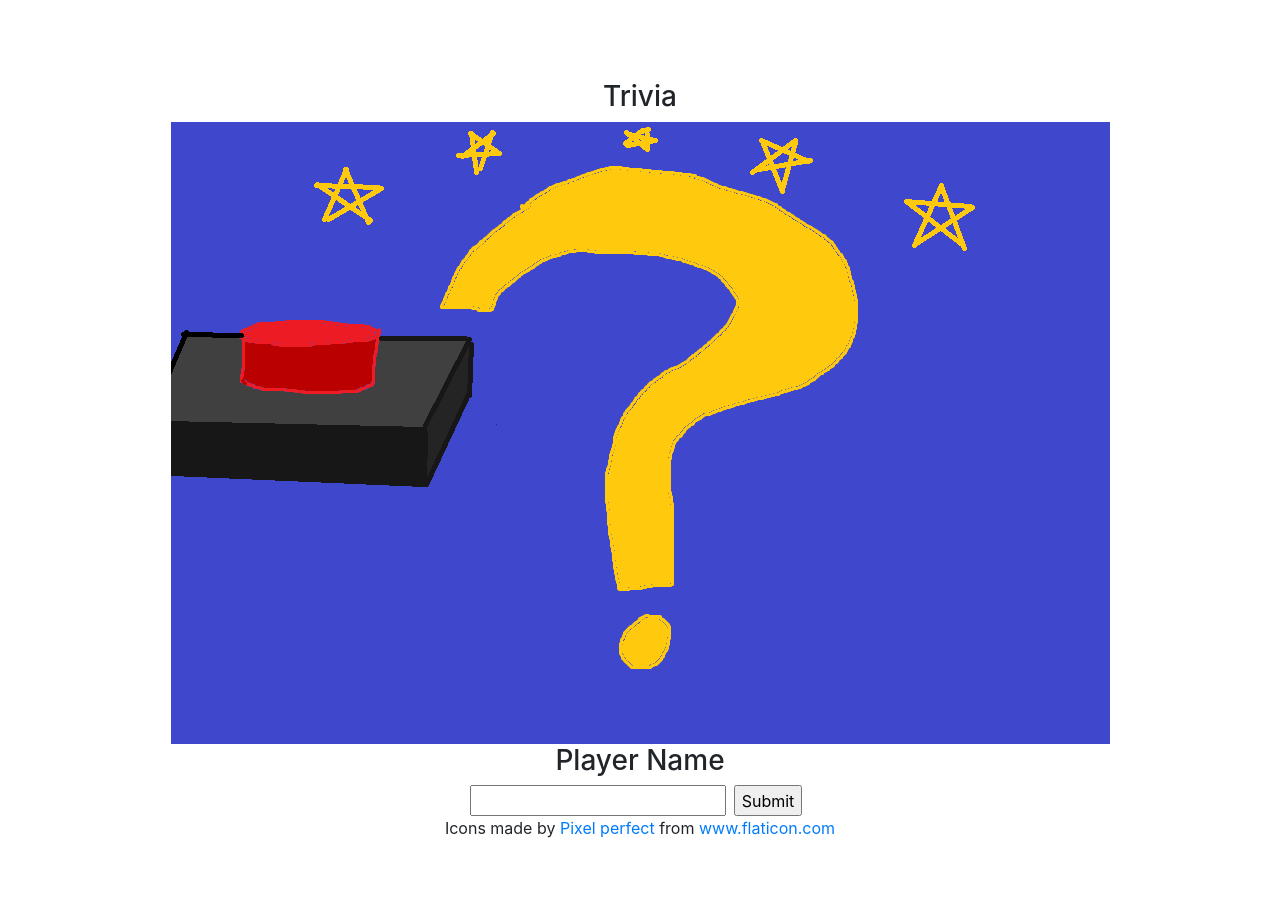
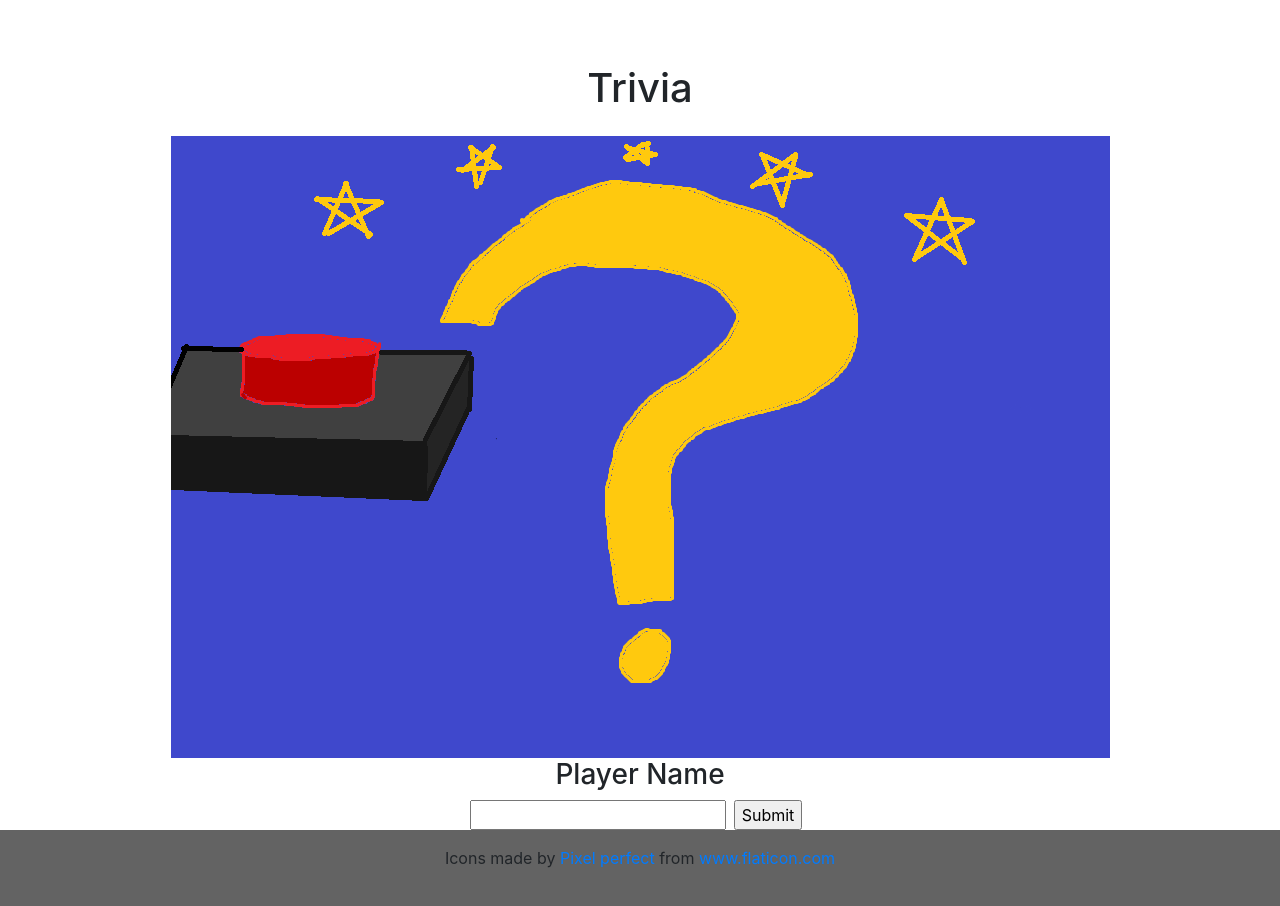
Before and after one commit to mdever/trivia, a React (Create React App) app in the folder client/: page / in a window 1280 px wide. Shown: the top 906 px of the page. Before the commit the page ends 840 px from the top, so only its background shows below. Built offline with nearby package versions, Linux system fonts and the light colour scheme.

Commit message:
Games list and style

```diff
--- a/client/src/App.css
+++ b/client/src/App.css
@@ -17,6 +17,11 @@ label {
   position: relative;
 }
 
+ul {
+  list-style: none;
+  padding-inline-start: 0;
+}
+
 #main {
   min-height: 400px;
 }
@@ -33,3 +38,7 @@ input {
 .full-width {
   width: 100%;
 }
+
+.justify-text {
+  text-align: justify;
+}
--- a/client/src/components/Footer.js
+++ b/client/src/components/Footer.js
@@ -1,6 +1,16 @@
+const footerStyle = {
+    position: 'absolute',
+    margin: 'auto',
+    left: 0,
+    right: 0,
+    minHeight: '200px',
+    backgroundColor: '#636363',
+    paddingTop: '1rem'
+}
+
 export default function Footer() {
     return (
-        <footer>
+        <footer style={footerStyle}>
             <div>Icons made by <a href="https://www.flaticon.com/authors/pixel-perfect" title="Pixel perfect">Pixel perfect</a> from <a href="https://www.flaticon.com/" title="Flaticon">www.flaticon.com</a></div>
         </footer>
     )
--- a/client/src/components/GamesList.js
+++ b/client/src/components/GamesList.js
@@ -1,11 +1,14 @@
 import { useEffect } from 'react';
+import { Link } from 'react-router-dom';
 import { useSelector, useDispatch } from 'react-redux';
 import { fetchGames } from '../redux/actions';
 
 function GameItem(props) {
     return (
-        <div>
-            <p>{props.game.name}</p>
+        <div class="card">
+            <div class="card-body">
+                <Link to={'/games/' + props.game.id}>{props.game.name}</Link>
+            </div>
         </div>
     )
 }
--- a/client/src/components/Header.js
+++ b/client/src/components/Header.js
@@ -1,5 +1,6 @@
 const headerStyle = {
-    paddingTop: '3rem'
+    paddingTop: '2rem',
+    paddingBottom: '1rem'
 }
 
 export default function Header() {
@@ -7,7 +8,7 @@ export default function Header() {
         <header style={headerStyle}>
             <div className="row">
                 <div className="col-sm">
-                    <h3>Trivia</h3>
+                    <h1>Trivia</h1>
                 </div>
             </div>
         </header>
--- a/client/src/components/HomePage.js
+++ b/client/src/components/HomePage.js
@@ -19,16 +19,18 @@ export default function HomePage(props) {
 
     return (
         <div id="home-page">
-            <div className="row justify-content-center" style={{minHeight: '300px'}}>
-                <div className="col-md-4" style={{display: 'flex', alignItems: 'center', flexWrap: 'wrap'}}>
+            <div className="row justify-content-center" style={{minHeight: '300px', paddingTop: '3rem'}}>
+                <div className="col-md-4">
                     <JoinRoom />
                 </div>
             </div>
-            <div className="row" style={{minHeight: '400px'}}>
-                <div className="col-md-6">
+            <div className="row" style={{minHeight: '300px'}}>
+                <div className="col-md-6 justify-text">
+                    <h3>My Games</h3>
                     <GamesList />
                 </div>
                 <div className="col-md-6">
+                    <h3>New Game</h3>
                     <NewGame />
                 </div>
             </div>
```
